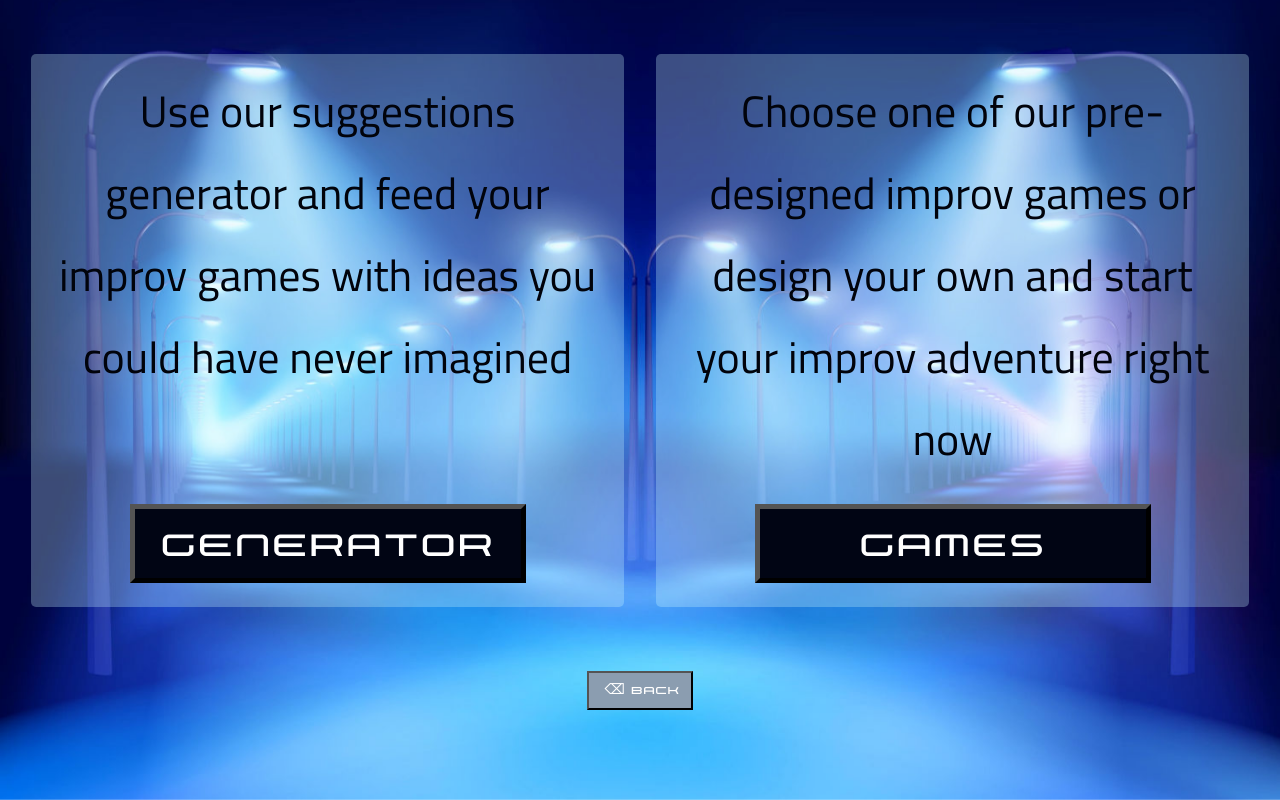
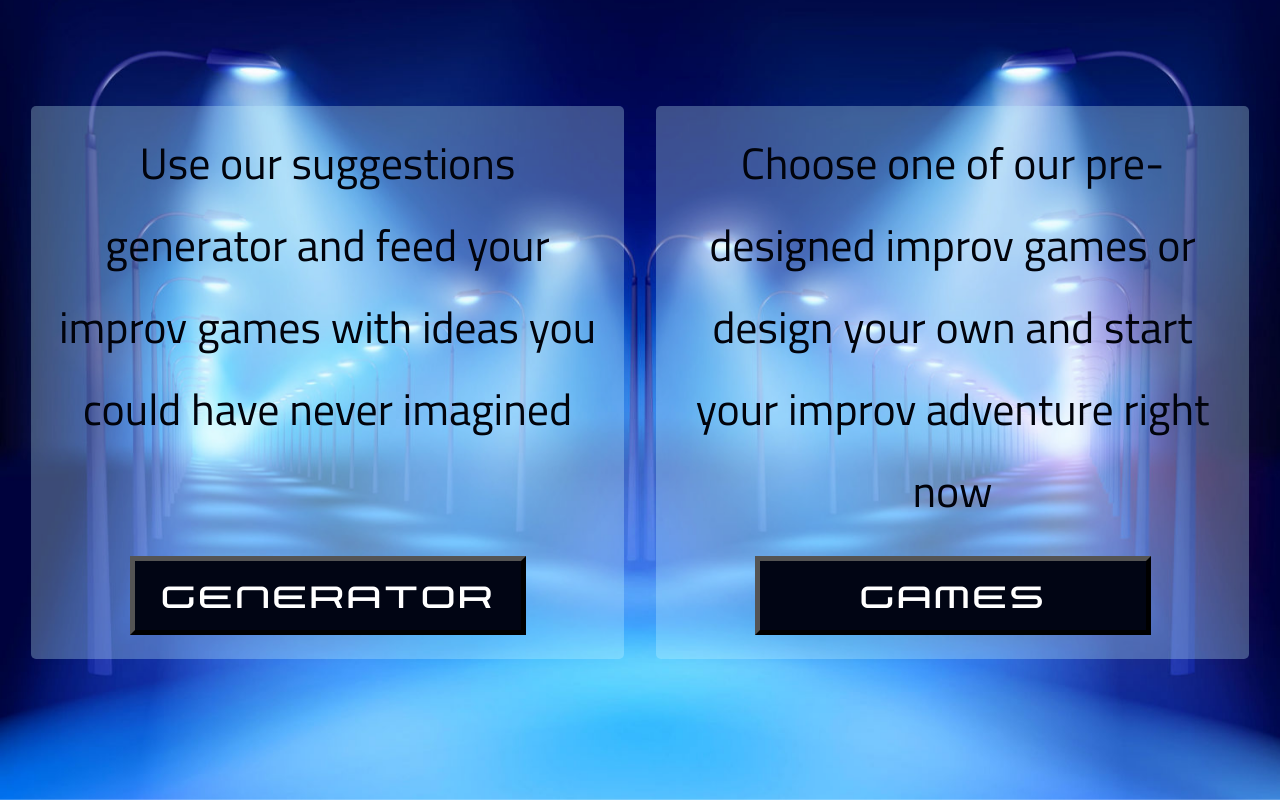
Before and after one commit to vibueno/wbs_theimprovmachine_frontend, a React app: page /modeselector in a window 1280 px wide. Built offline with nearby package versions, Linux system fonts and the light colour scheme; no server answers.

Commit message:
Remove back button (mode selector view)

```diff
--- a/src/views/ModeSelector/index.css
+++ b/src/views/ModeSelector/index.css
@@ -81,14 +81,6 @@
   color: var(--darkest-blue);
 }
 
-.btn-back-container {
-  display: flex;
-  justify-content: center;
-  width: 100%;
-  padding: 1em;
-  margin: 0;
-}
-
 @media screen and (min-width: 300px) {
   .card-text {
     font-size: 1.5em;
@@ -103,19 +95,11 @@
   .card-btn {
     font-size: 1.5em;
   }
-
-  .btn-back {
-    font-size: 1em;
-  }
 }
 
 @media screen and (min-width: 600px) {
   .card-text {
     font-size: 2.25em;
-  }
-
-  .btn-back {
-    font-size: 1.5em;
   }
 
   .card-btn {
@@ -135,14 +119,6 @@
 
   .card-btn {
     font-size: 2.25em;
-  }
-
-  .btn-back-container {
-    margin: 2em 0 0 0;
-  }
-
-  .btn-back {
-    font-size: 2em;
   }
 }
 
--- a/src/views/ModeSelector/index.tsx
+++ b/src/views/ModeSelector/index.tsx
@@ -4,7 +4,6 @@ import { useHistory } from 'react-router-dom';
 import useBackground from '../../hooks/useBackground';
 
 import SelectorCard from '../../components/SelectorCard';
-import Button from '../../components/Button';
 
 import { ctntModeSelectorGen, ctntModeSelectorGames } from '../../vars/content';
 
@@ -49,15 +48,6 @@ const ModeSelector = () => {
               clickHandler={onClickHandler}
             />
           </div>
-
-          <div className="btn-back-container">
-            <Button
-              id="btn-back"
-              label="&#9003; Back"
-              btnStyle="btn-back"
-              clickHandler={onClickHandler}
-            />
-          </div>
         </div>
       </div>
     </>
```
